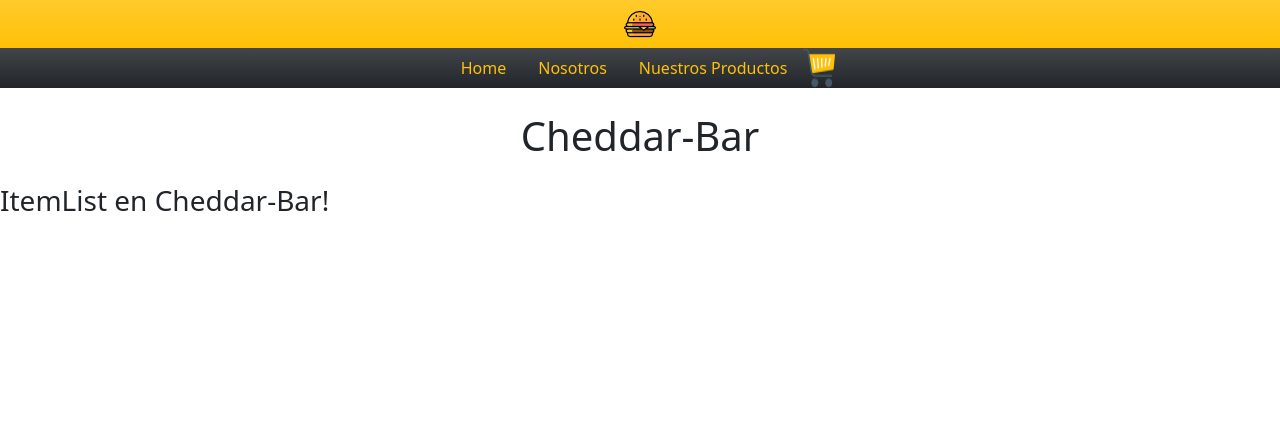
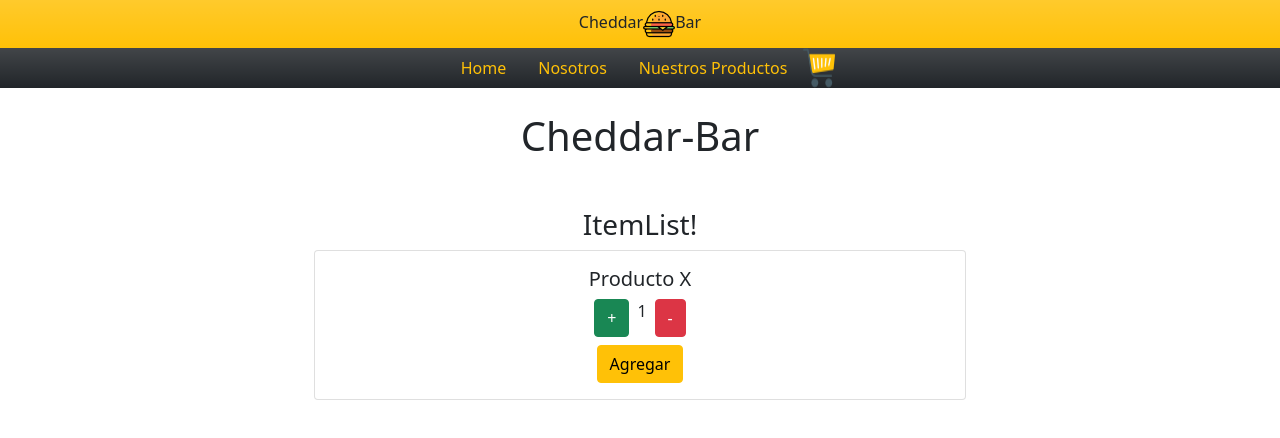
Before and after one commit to ElianaCorbalan/React-CoderHouse, a React (Create React App) app in the folder mi-app/: page / in a window 1280 px wide. Shown: the top 438 px of the page. Built offline with nearby package versions, Linux system fonts and the light colour scheme.

Commit message:
Agregue 2 nuevos componentes para agregar productos al carrito

```diff
--- a/mi-app/src/App.jsx
+++ b/mi-app/src/App.jsx
@@ -1,6 +1,7 @@
 import Header from "./components/Header";
 import NavBar from "./components/NavBar";
 import ItemListContainer from "./components/ItemListContainer";
+import ItemCount from "./components/ItemCount";
 
 //Componentes
 const App = () =>
@@ -8,7 +9,10 @@ const App = () =>
         <Header/>
         <NavBar/>
         <h1 class="text-center my-4">Cheddar-Bar</h1>
-        <ItemListContainer greeting="ItemList en Cheddar-Bar!"/>
+        <div class="row justify-content-center">
+            <ItemListContainer greeting="ItemList!"/>
+            <ItemCount stock={5} initial={1}/>
+        </div>
     </>
 
 export default App;
--- a/mi-app/src/components/CardWidget.jsx
+++ b/mi-app/src/components/CardWidget.jsx
@@ -4,7 +4,7 @@ import Icon from '../img/logo.png';
 const Icons = () =>
     <>
     <div class="my-2">
-    <img src={Icon}/>
+    <label>Cheddar</label><img src={Icon}/><label>Bar</label>
     </div>
     </>
 
--- /dev/null
+++ b/mi-app/src/components/ItemCount.jsx
@@ -0,0 +1,35 @@
+import { useState } from "react";
+
+const ItemCount = ({stock, initial, onAdd}) => {
+
+    const [contador, setContador] = useState(initial);
+    const incrementoContador = () => {
+        if (contador < stock) {
+            setContador(contador +1)
+        }
+
+    };
+
+    const decrementoContador = () => {
+        if (contador > 1)
+        setContador(contador -1)
+    }
+    return (
+        <div class="text-center card w-50">
+            <div class="card-body">
+                <h5 class="card-title">Producto X</h5>
+                <div class="d-flex mb-2  justify-content-center">
+                    <button type="button" class="btn btn-success" onClick={incrementoContador}>+</button>
+                    <div class="mx-2">{contador}</div>
+                    <button type="button" class="btn btn-danger" onClick={decrementoContador}>-</button>
+                </div>
+                <div class="d-flex justify-content-center">
+                <button type="button" class="btn btn-warning">Agregar</button>
+                </div>
+            </div>
+        </div>
+        )
+}
+
+
+export default ItemCount;
--- a/mi-app/src/components/ItemListContainer.jsx
+++ b/mi-app/src/components/ItemListContainer.jsx
@@ -1,8 +1,10 @@
 
 const ItemListContainer = ({greeting}) => (
-    <h3 class="mt-4">
-        {greeting}
-    </h3>
+    <div class="text-center">
+        <h3 class="mt-4">
+            {greeting}
+        </h3>
+    </div>
 );
 
 export default ItemListContainer;
```
